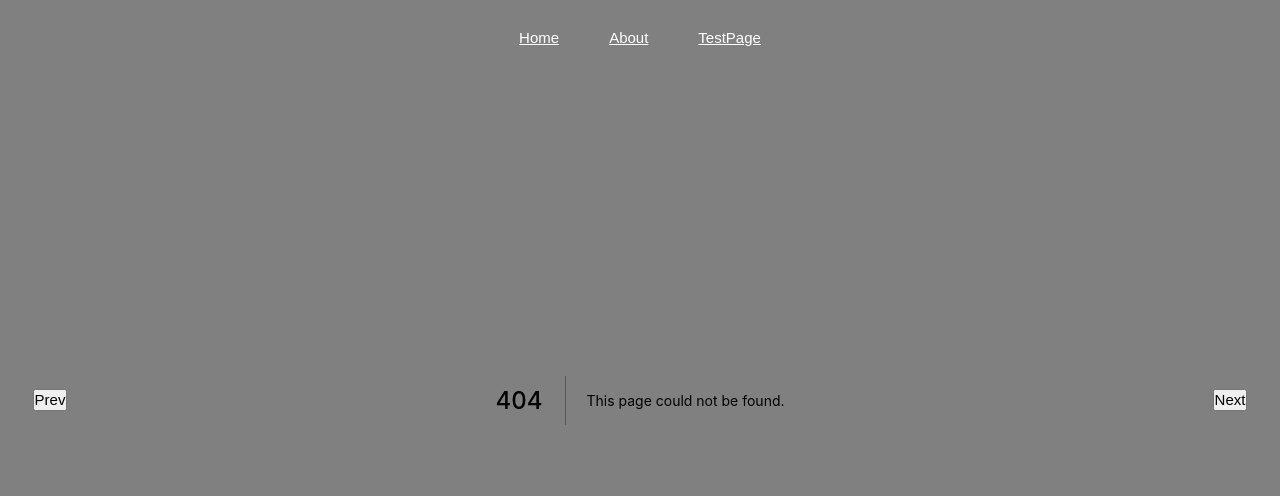
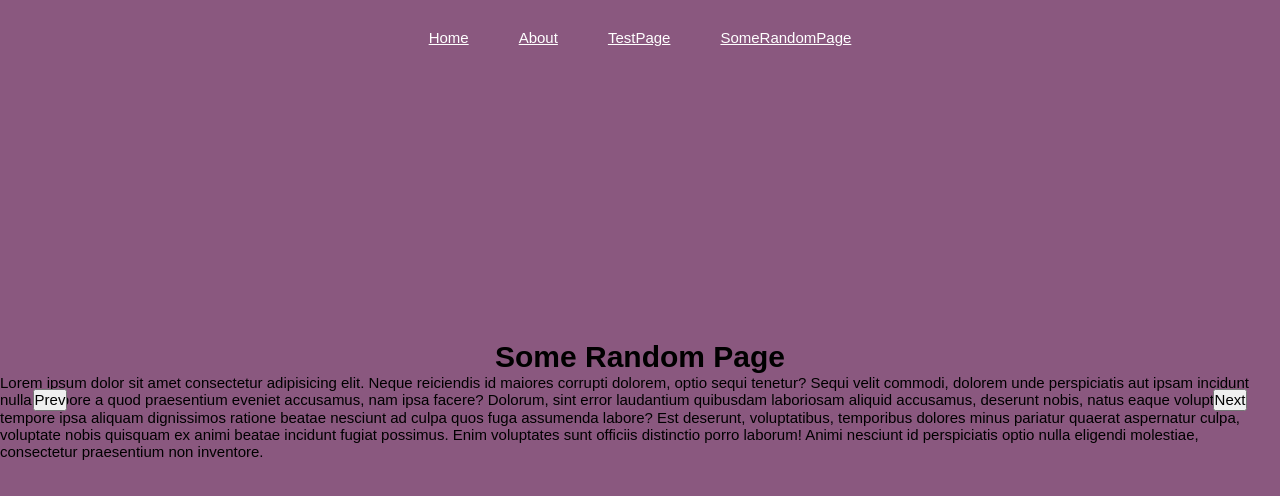
Before and after one commit to AshenFox/portfolio, a Next.js app: page /somerandompage in a window 1280 px wide. Before the commit this address had no page. Shown: the top 496 px of the page. Built offline with nearby package versions, Linux system fonts and the light colour scheme.

Commit message:
Animation and transition optimizations.

```diff
--- a/pages/_app.js
+++ b/pages/_app.js
@@ -4,10 +4,15 @@ import { useRouter } from 'next/router';
 import 'normalize.css';
 import { TransitionGroup, CSSTransition } from 'react-transition-group';
 import '../styles/index.scss';
-import { useState, useEffect, useRef, useLayoutEffect } from 'react';
+import { useState, useEffect, useRef } from 'react';
 import { useStateWithRef } from '../helpers/hooks';
 
-const routes = [{ path: '/' }, { path: '/about' }, { path: '/testpage' }];
+const routes = [
+  { path: '/' },
+  { path: '/about' },
+  { path: '/testpage' },
+  { path: '/somerandompage' },
+];
 
 const getPath = (pathname, dir) => {
   const pathname_i = routes.findIndex((el) => el.path === pathname);
@@ -99,6 +104,7 @@ function MyApp({ Component, pageProps }) {
     if (!NewComponent && Component.name !== RenderedComponent.Component.name) {
       setShowNavigation(false);
 
+      if (immediateTransition && !pathsList.current.has(pathname)) setShowLoader(true);
       // Add the incoming path into pathlist history
       pathsList.current.add(pathname);
 
@@ -136,6 +142,7 @@ function MyApp({ Component, pageProps }) {
         <Link href={'/'}>Home</Link>
         <Link href={'/about'}>About</Link>
         <Link href={'/testpage'}>TestPage</Link>
+        <Link href={'/somerandompage'}>SomeRandomPage</Link>
       </header>
 
       <CSSTransition
@@ -169,7 +176,7 @@ function MyApp({ Component, pageProps }) {
 
       <CSSTransition
         classNames={'page-loader'}
-        timeout={1000}
+        timeout={800}
         in={showLoader}
         unmountOnExit
         onEntered={onLoaderAnimationEnd}
--- /dev/null
+++ b/pages/somerandompage.js
@@ -0,0 +1,19 @@
+export default function SomeRandomPage({ dir }) {
+  return (
+    <section className={`section somerandompage ${dir}`}>
+      <h1>Some Random Page</h1>
+      <p>
+        Lorem ipsum dolor sit amet consectetur adipisicing elit. Neque reiciendis id
+        maiores corrupti dolorem, optio sequi tenetur? Sequi velit commodi, dolorem unde
+        perspiciatis aut ipsam incidunt nulla tempore a quod praesentium eveniet
+        accusamus, nam ipsa facere? Dolorum, sint error laudantium quibusdam laboriosam
+        aliquid accusamus, deserunt nobis, natus eaque voluptatum tempore ipsa aliquam
+        dignissimos ratione beatae nesciunt ad culpa quos fuga assumenda labore? Est
+        deserunt, voluptatibus, temporibus dolores minus pariatur quaerat aspernatur
+        culpa, voluptate nobis quisquam ex animi beatae incidunt fugiat possimus. Enim
+        voluptates sunt officiis distinctio porro laborum! Animi nesciunt id perspiciatis
+        optio nulla eligendi molestiae, consectetur praesentium non inventore.
+      </p>
+    </section>
+  );
+}
--- a/styles/page-transition.scss
+++ b/styles/page-transition.scss
@@ -27,11 +27,11 @@
     transform-origin: left center;
 
     &.section-enter-active {
-      animation: fade-in-right 800ms forwards ease-in-out;
+      animation: fade-in-right 800ms forwards cubic-bezier(0.75, 0, 0.25, 1);
     }
 
     &.section-enter-active + section {
-      animation: fade-out-right 800ms forwards ease-in-out;
+      animation: fade-out-right 800ms forwards cubic-bezier(0.75, 0, 0.25, 1);
     }
   }
 
@@ -39,11 +39,11 @@
     transform-origin: right center;
 
     &.section-enter-active {
-      animation: fade-in-left 800ms forwards ease-in-out;
+      animation: fade-in-left 800ms forwards cubic-bezier(0.75, 0, 0.25, 1);
     }
 
     &.section-enter-active + section {
-      animation: fade-out-left 800ms forwards ease-in-out;
+      animation: fade-out-left 800ms forwards cubic-bezier(0.75, 0, 0.25, 1);
     }
   }
 
@@ -57,6 +57,10 @@
 
   &.testpage {
     background-color: rgb(68, 75, 116);
+  }
+
+  &.somerandompage {
+    background-color: rgb(138, 88, 127);
   }
 }
 
@@ -126,14 +130,14 @@
 
 .page-loader {
   position: fixed;
-  height: 20px;
+  height: 15px;
   top: 0;
   left: 0;
   right: 100vw;
   background-color: grey;
 
   &-enter-active {
-    animation: page-loading 1s forwards ease-in-out;
+    animation: page-loading 800ms forwards cubic-bezier(0.75, 0, 0.25, 1);
   }
 }
 
```
